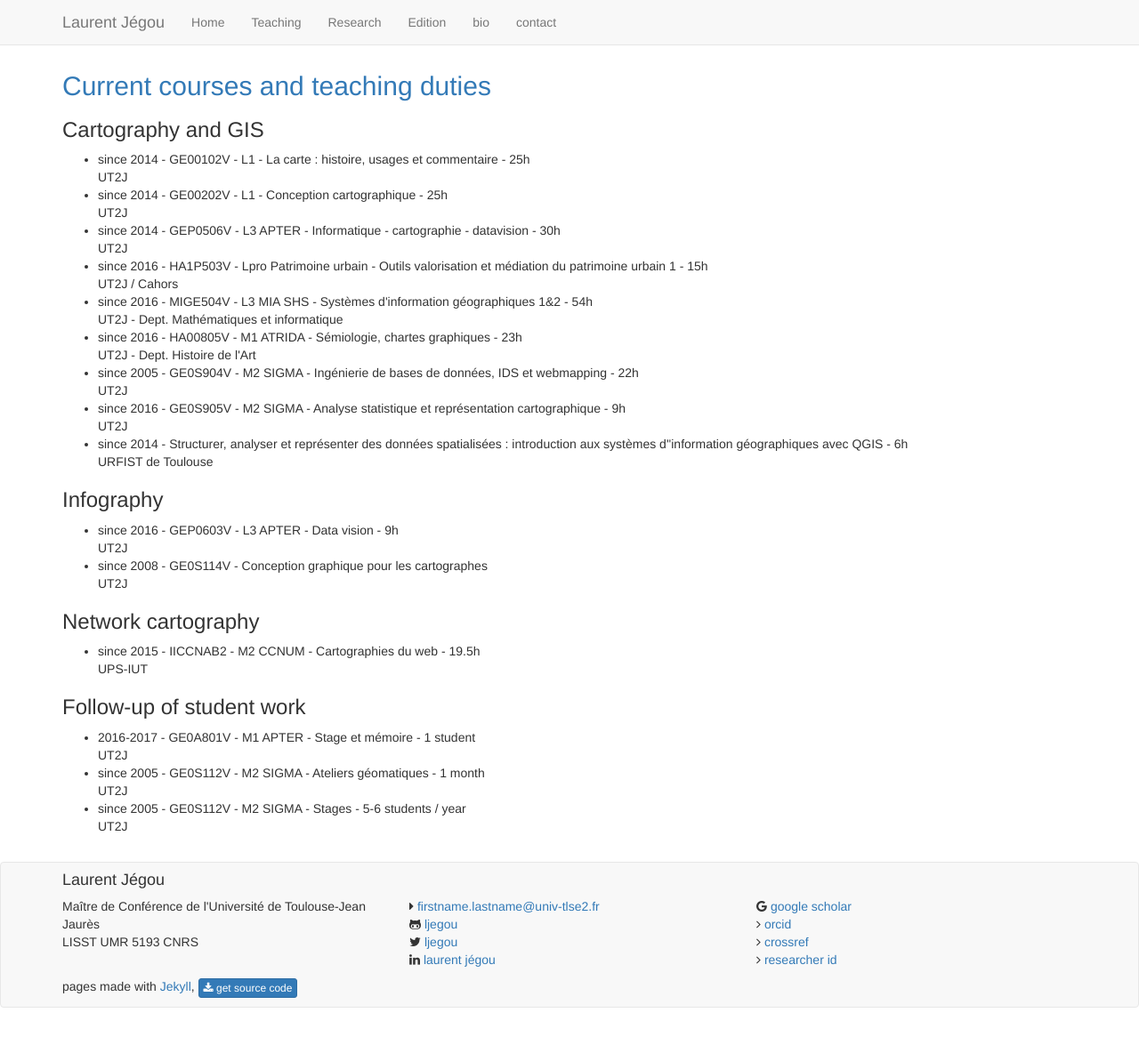
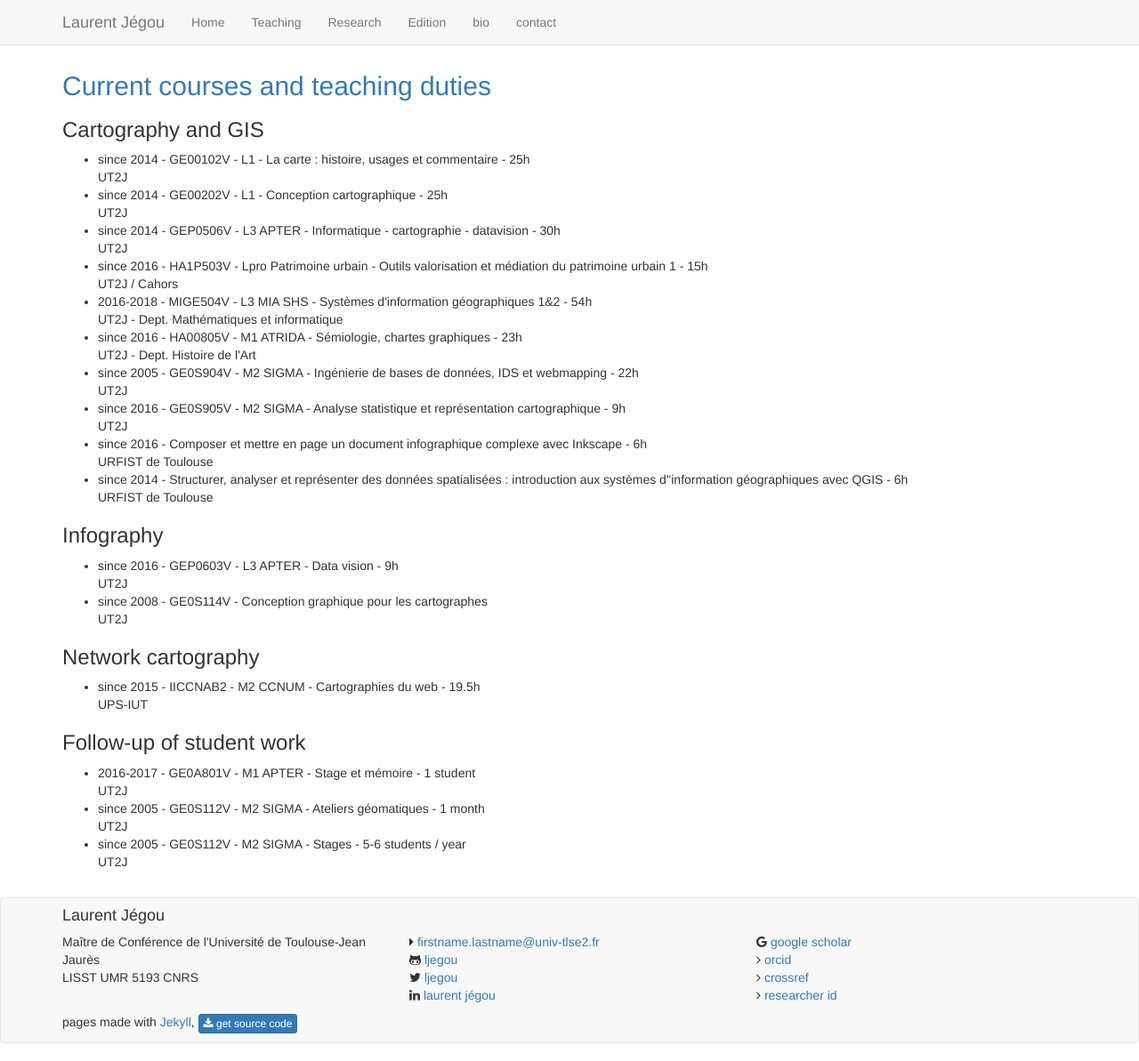
Before and after one commit to ljegou/ljegou.github.io, a Jekyll site: the page teaching/teaching.html, which Jekyll copies as it is, in a window 1280 px wide and 1193 px high. Shown: the whole window at 89% size. Built offline with Jekyll 4.4.1, drawn with Linux system fonts in a browser that asks for light colours.

Commit message:
Update teaching.html

```diff
--- a/teaching/teaching.html
+++ b/teaching/teaching.html
@@ -77,7 +77,7 @@
     UT2J / Cahors
     </li>
 
-    <li>since 2016 - MIGE504V - L3 MIA SHS - Systèmes d'information géographiques 1&2 - 54h<br/>
+    <li>2016-2018 - MIGE504V - L3 MIA SHS - Systèmes d'information géographiques 1&2 - 54h<br/>
     UT2J - Dept. Mathématiques et informatique
     </li>
 
@@ -91,6 +91,10 @@
 
     <li>since 2016 - GE0S905V - M2 SIGMA - Analyse statistique et représentation cartographique - 9h<br/>
     UT2J
+    </li>
+
+    <li>since 2016 - Composer et mettre en page un document infographique complexe avec Inkscape - 6h<br/>
+    URFIST de Toulouse
     </li>
 
     <li>since 2014 - Structurer, analyser et représenter des données spatialisées : introduction aux systèmes d''information géographiques avec QGIS - 6h<br/>
```
